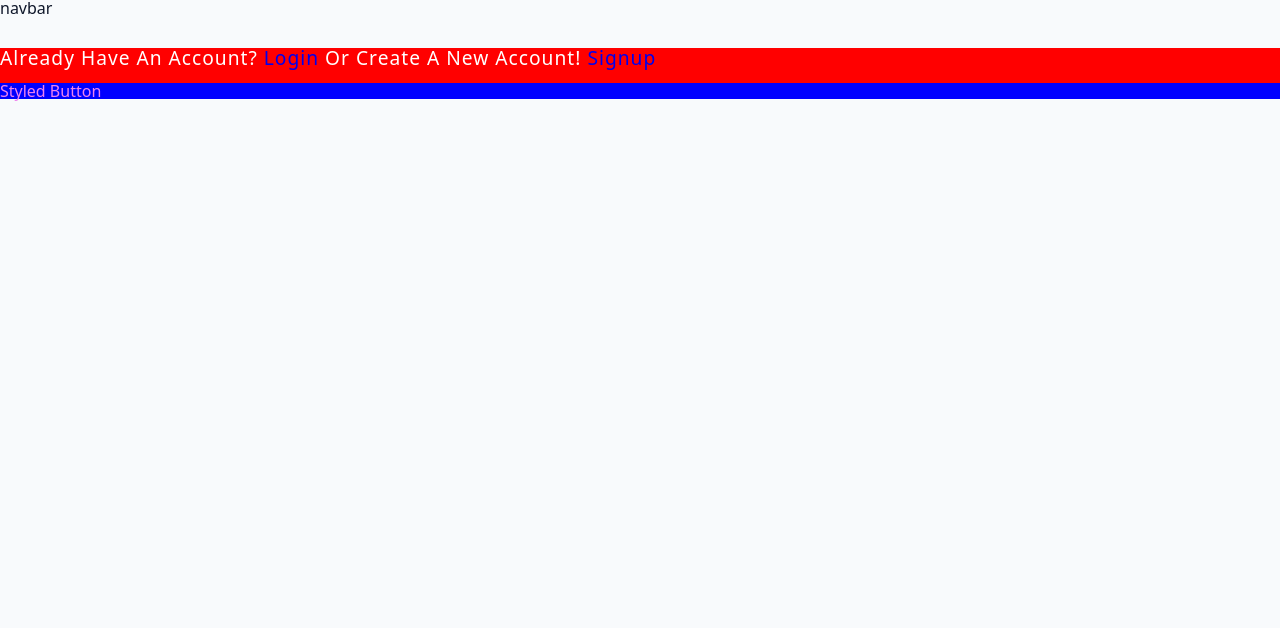
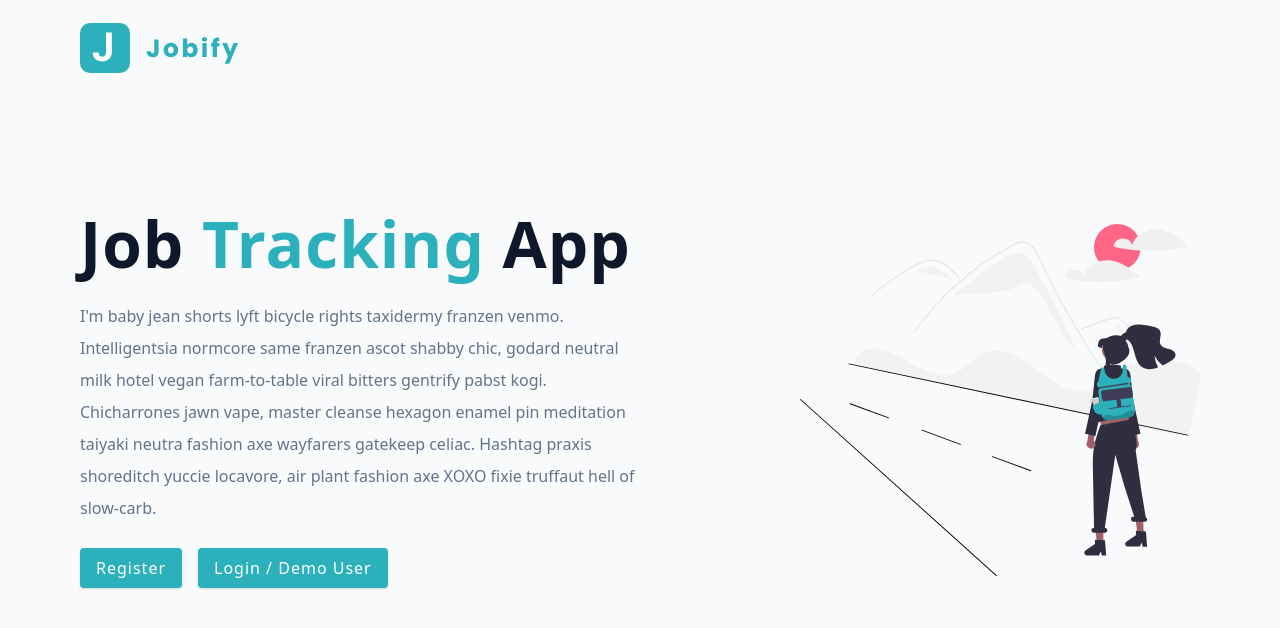
Before and after one commit to imannfazal/mern-app, a React (Vite) app: page / in a window 1280 px wide. Shown: the top 628 px of the page. Built offline with nearby package versions, Linux system fonts and the light colour scheme.

Commit message:
landing page

```diff
--- a/src/pages/HomeLayout.jsx
+++ b/src/pages/HomeLayout.jsx
@@ -4,7 +4,6 @@ import { Outlet } from 'react-router-dom'
 const HomeLayout = () => {
   return (
     <>
-      <nav>navbar</nav><br /><br />
       <Outlet />
     </>
   )
--- a/src/pages/Landing.jsx
+++ b/src/pages/Landing.jsx
@@ -1,23 +1,33 @@
 import React from 'react'
 import { Link } from 'react-router-dom'
 import styled from 'styled-components'
+import Wrapper from '../assets/wrappers/LandingPage'
+import logo from '../assets/images/logo.svg'
+import main from '../assets/images/main.svg'
 
 const Landing = () => {
   return (
     <Wrapper>
-      <h5>Already have an account? <Link to="/login">Login</Link> or create a new account! <Link to="/register">Signup</Link></h5>
-      <br/><div className='content'>Styled Button</div>
+      <nav>
+        <img src={logo} alt='jobify' className='logo' />
+      </nav>
+      <div className="container page">
+        <div className="info">
+          <h1>
+            job <span>tracking </span>App
+          </h1>
+          <p>
+            I'm baby jean shorts lyft bicycle rights taxidermy franzen venmo. Intelligentsia normcore same franzen ascot shabby chic, godard neutral milk hotel vegan farm-to-table viral bitters gentrify pabst kogi. Chicharrones jawn vape, master cleanse hexagon enamel pin meditation taiyaki neutra fashion axe wayfarers gatekeep celiac. Hashtag praxis shoreditch yuccie locavore, air plant fashion axe XOXO fixie truffaut hell of slow-carb.
+          </p>
+          <Link to='/register' className='btn register-link'>Register</Link>
+          <Link to='/login' className='btn'>Login / Demo user</Link>
+        </div>
+        <img src={main} className='img main-img' />
+      </div>
     </Wrapper>
   )
 }
 
-const Wrapper = styled.div`
-  background:red;
-  color:white;
-  .content{
-    background:blue;
-    color: violet;
-  }
-  `;
 
-export default Landing
+
+export default Landing;
```
Also changed, not shown: src/assets/images/logo.svg (added).
